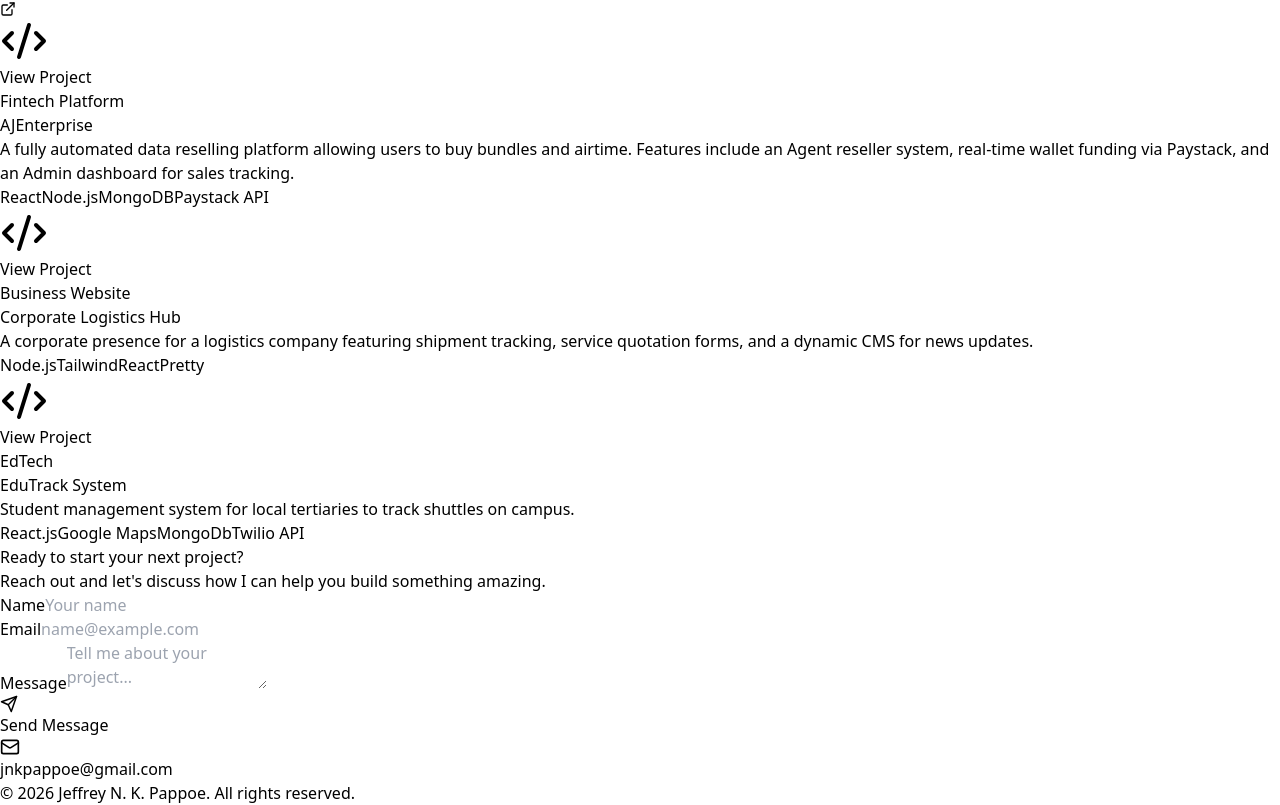
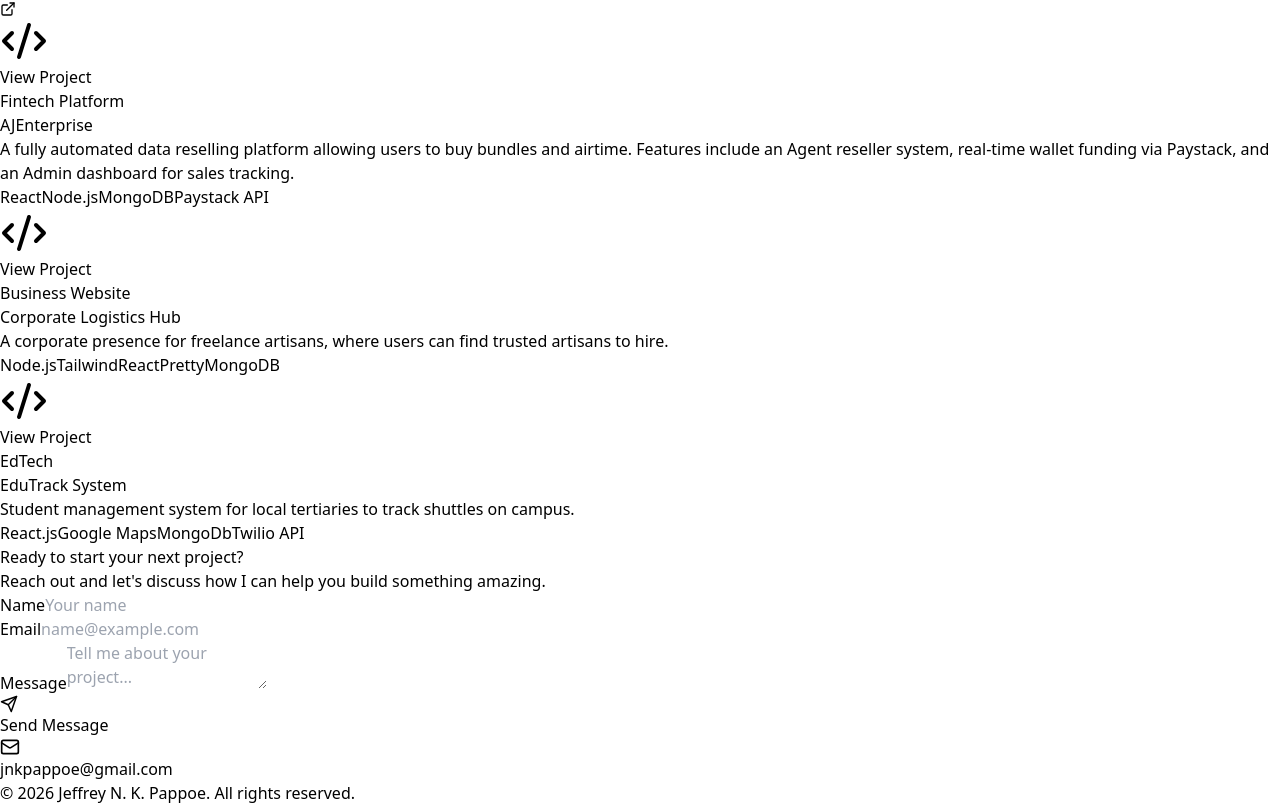
Before and after one commit to nisaco/nisaco, a React (Vite) app: page / in a window 1280 px wide. Shown: the part 3557-4362 px from the top of the page. Built offline with nearby package versions, Linux system fonts and the light colour scheme.

Commit message:
Update project description and technologies for logistics hub

```diff
--- a/src/App.jsx
+++ b/src/App.jsx
@@ -138,9 +138,9 @@ export default function App() {
     {
       title: "Corporate Logistics Hub",
       category: "Business Website",
-      desc: "A corporate presence for a logistics company featuring shipment tracking, service quotation forms, and a dynamic CMS for news updates.",
-      tech: ["Node.js", "Tailwind", "React", "Pretty"],
-      link: "https://j3cube-data.onrender.com"
+      desc: "A corporate presence for freelance artisans, where users can find trusted artisans to hire.",
+      tech: ["Node.js", "Tailwind", "React", "Pretty", "MongoDB"],
+      link: "https://hireme-bk0l.onrender.com"
     },
     {
       title: "EduTrack System",
```
